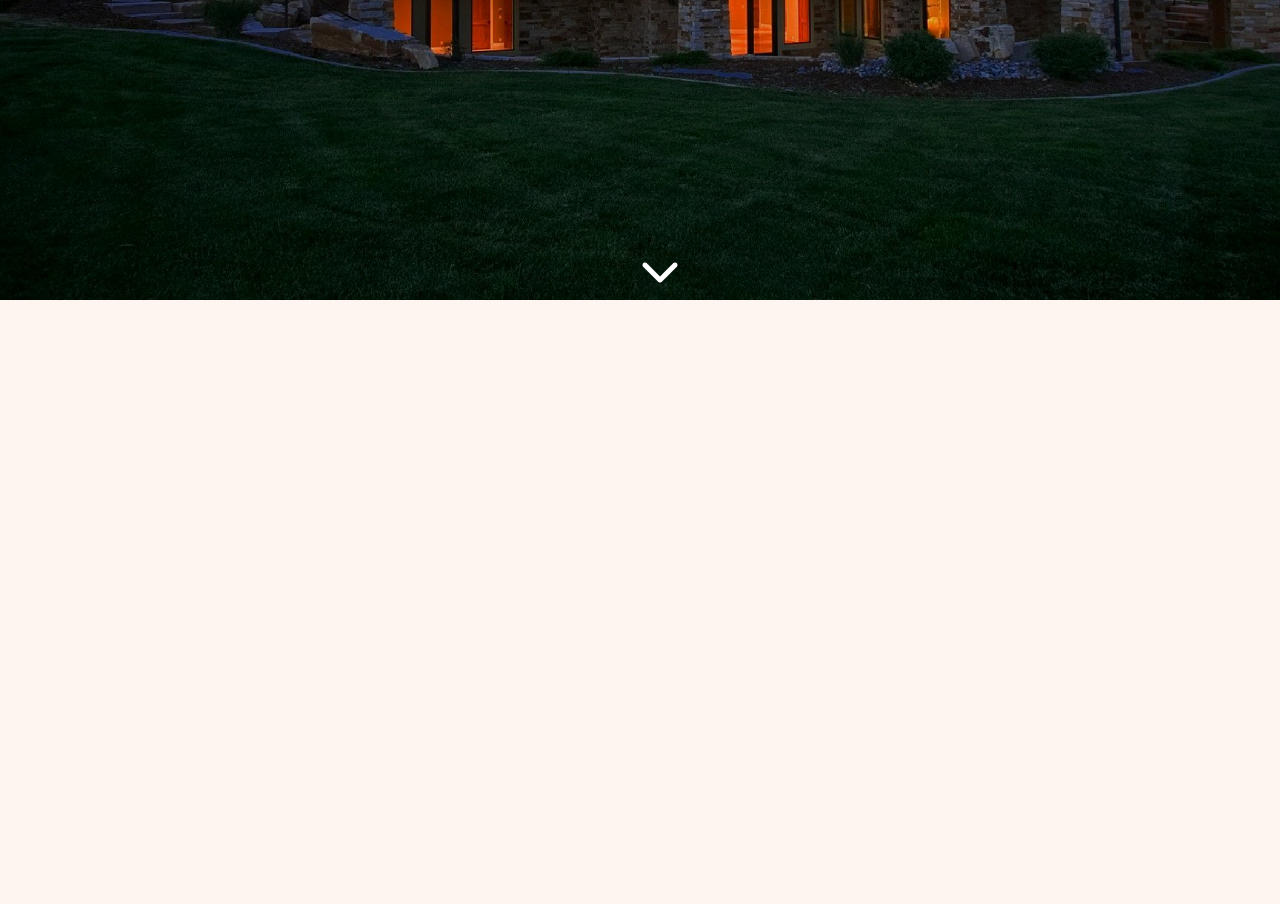
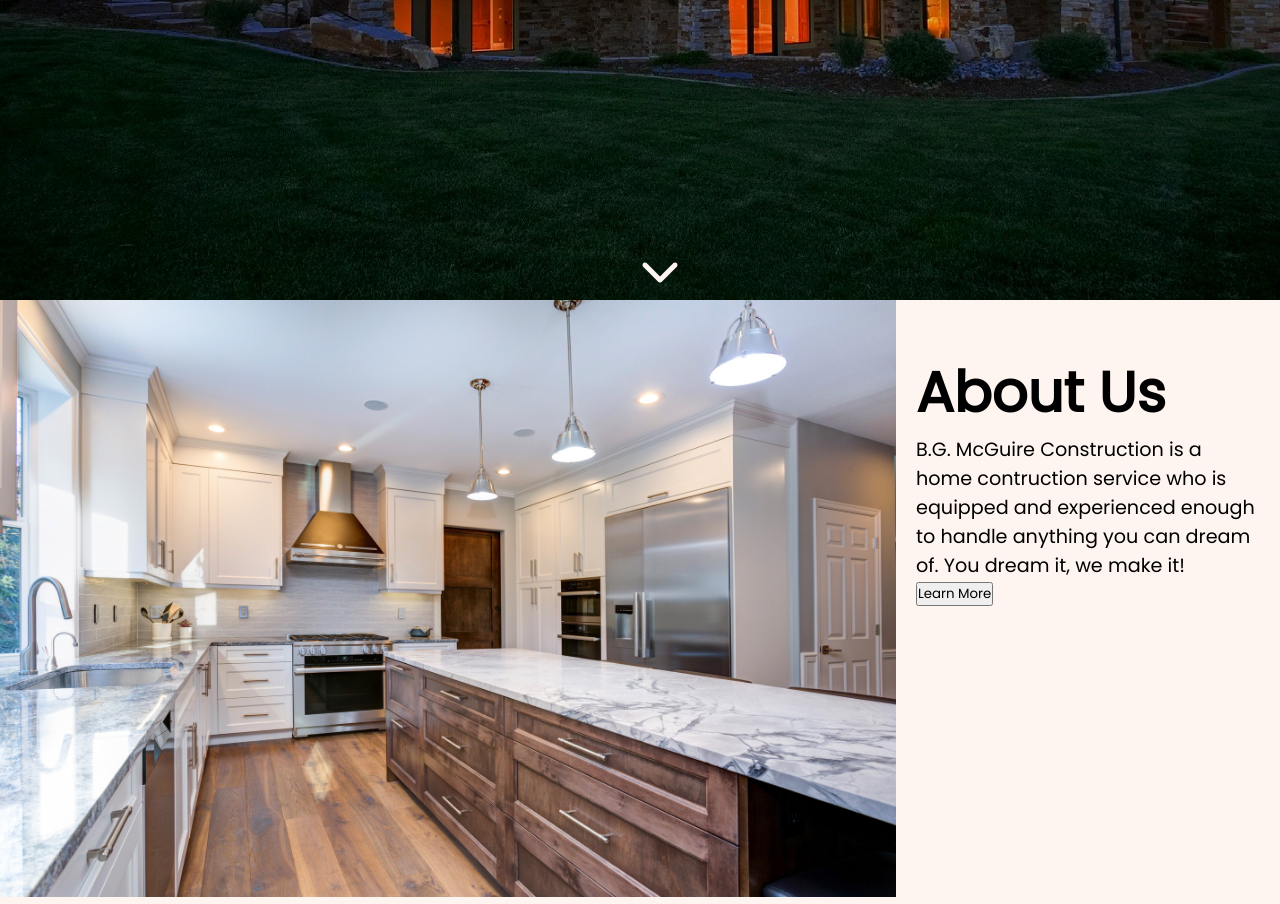
Before and after one commit to SWELLZ/bgmcguire, a plain HTML site: page index.html in a window 1280 px wide. Shown: the part 500-1404 px from the top of the page. Before the commit the page ends 800 px from the top, so only its background shows below. Drawn offline with Linux system fonts and the light colour scheme.

Commit message:
add about me section

```diff
--- a/index.html
+++ b/index.html
@@ -15,7 +15,7 @@
 </head>
 <body>
     <header>
-        <img src="./resources/logo-transparent.png" width="60px" />
+        <img alt="house background" src="./resources/logo-transparent.png" width="60px" />
         <nav id="navbar">
             <div class="nav-links">
                 <ul>
@@ -35,7 +35,16 @@
                 <button>About Us!</button>
                 <i class="fa-solid fa-chevron-down"></i>
             </div>
-
+        </section>
+        <section id="about-section">
+            <div class="about-image">
+                <img alt="kitchen remodel" src="./resources/kitchen-remodel.jpeg" />
+            </div>
+            <div class="about-text">
+                <h1>About Us</h1>
+                <p>B.G. McGuire Construction is a home contruction service who is equipped and experienced enough to handle anything you can dream of. You dream it, we make it!</p>
+                <button>Learn More</button>
+            </div>
         </section>
     </main>
 </body>
--- a/styles.css
+++ b/styles.css
@@ -1,3 +1,9 @@
+/*
+COLORS:
+#BB1517 - light red
+#FFF5F0 - white
+*/
+
 * {
     margin: 0;
     padding: 0;
@@ -9,10 +15,11 @@ html {
 }
 #navbar {
     background-color: transparent;
-    position: fixed;
+    position: absolute;
+    top: 0;
     width: 100%;
     height: 70px;
-    color: #F3E5E5;
+    color: #FFF5F0;
     display: flex;
     align-items: center;
     justify-content: space-evenly;
@@ -31,7 +38,7 @@ header img {
     justify-content: space-evenly;
 }
 .nav-links a {
-    color: white;
+    color: #FFF5F0;
     text-decoration: none;
 }
 #landing-section {
@@ -44,7 +51,7 @@ header img {
     display: flex;
     flex-direction: column;
     padding: 30px;
-    color: white;
+    color: #FFF5F0;
     font-size: 3rem;
     height: 100%;
     font-weight: 100;
@@ -76,3 +83,23 @@ header img {
     font-weight: 300;
     margin-top: 100px;
 }
+#about-section {
+    display: flex;
+    width: 100%;
+}
+.about-image {
+    width: 70%;
+}
+.about-image img {
+    width: 100%;
+}
+.about-text {
+    width: 30%;
+    padding: 50px 20px;
+}
+.about-text h1 {
+    font-size: 3.5rem;
+}
+.about-text p {
+    font-size: 1.2rem;
+}
```
Also changed, not shown: resources/kitchen-remodel.jpeg (added).
